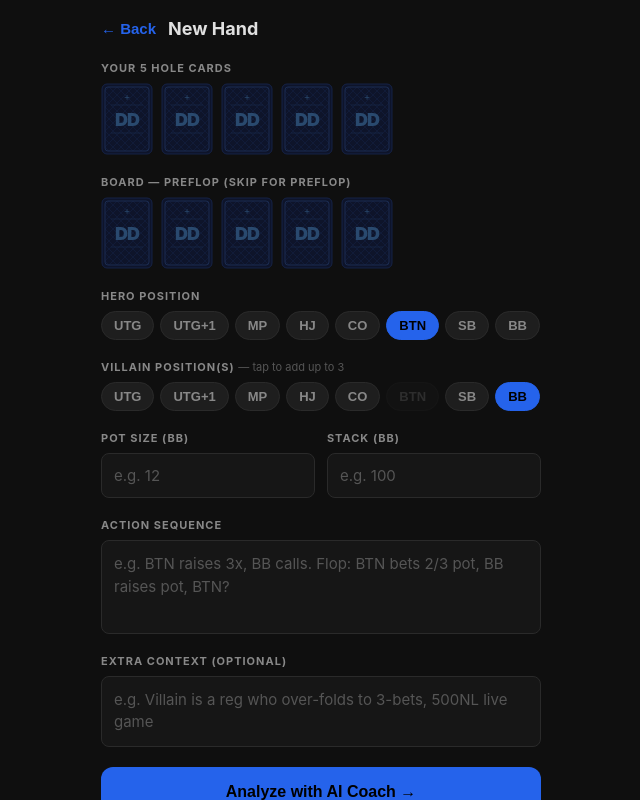
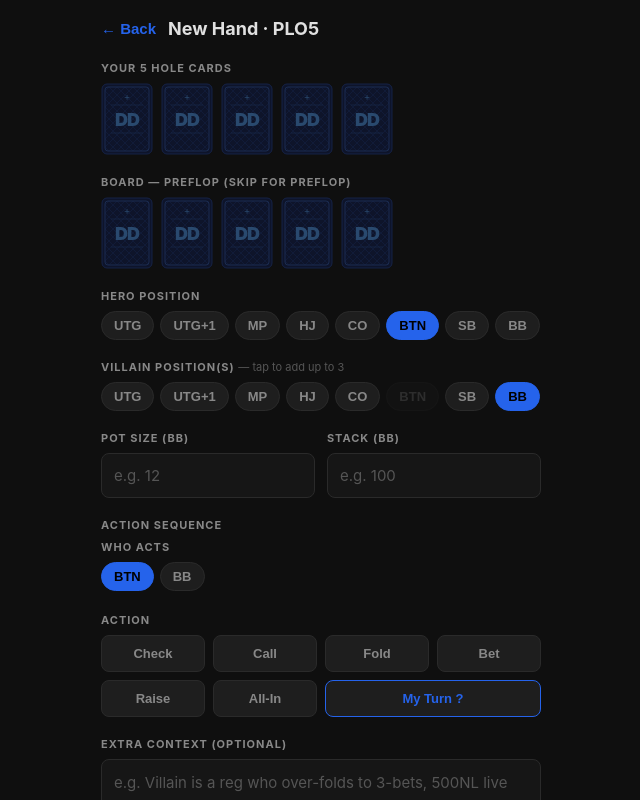
Before and after one commit to bogatinovskamarija-glitch/plo5-coach, a React (Vite) app: page / in a window 1280 px wide. Both pictures are taken after a click on the button "Analyze a Hand →". Shown: the top 800 px of the page, without its empty margins (319-959 px from the left). Built offline with nearby package versions, Linux system fonts and the light colour scheme.

Commit message:
Add PLO4 mode, rename to DD Poker, replace action textarea with button builder

```diff
--- a/index.html
+++ b/index.html
@@ -5,9 +5,9 @@
     <meta name="viewport" content="width=device-width, initial-scale=1.0, viewport-fit=cover" />
     <meta name="apple-mobile-web-app-capable" content="yes" />
     <meta name="apple-mobile-web-app-status-bar-style" content="black-translucent" />
-    <meta name="apple-mobile-web-app-title" content="PLO5 Coach" />
+    <meta name="apple-mobile-web-app-title" content="DD Poker" />
     <meta name="theme-color" content="#0f0f0f" />
-    <title>PLO5 Coach</title>
+    <title>DD Poker</title>
   </head>
   <body>
     <div id="root"></div>
--- a/src/App.css
+++ b/src/App.css
@@ -200,6 +200,63 @@ body {
 .btn-street:hover { background: var(--gold); color: #000; }
 .action-row { display: flex; flex-direction: column; gap: 12px; margin-top: 12px; }
 
+/* Game mode selector */
+.mode-selector { display: flex; gap: 10px; }
+.mode-btn {
+  flex: 1; background: var(--surface); border: 1px solid var(--border);
+  border-radius: 12px; padding: 14px 12px; cursor: pointer;
+  display: flex; flex-direction: column; align-items: center; gap: 4px;
+  transition: all 0.15s;
+}
+.mode-btn-active { border-color: var(--gold); background: rgba(37,99,235,0.1); }
+.mode-btn-label { font-size: 16px; font-weight: 800; color: var(--text); }
+.mode-btn-sub { font-size: 11px; color: var(--dim); }
+.mode-btn-active .mode-btn-label { color: var(--gold); }
+
+/* Action builder */
+.action-builder { display: flex; flex-direction: column; gap: 12px; }
+.action-sequence {
+  display: flex; flex-wrap: wrap; gap: 6px;
+  padding: 10px; background: var(--surface2); border-radius: 8px;
+  border: 1px solid var(--border);
+}
+.action-chip {
+  display: flex; align-items: center; gap: 6px;
+  background: var(--surface); border: 1px solid var(--border);
+  border-radius: 20px; padding: 4px 10px; font-size: 13px; color: var(--muted);
+}
+.action-chip-decide { border-color: var(--gold); color: var(--gold); }
+.action-chip-remove {
+  background: none; border: none; color: var(--dim);
+  font-size: 14px; cursor: pointer; padding: 0; line-height: 1;
+}
+.action-btns-grid {
+  display: grid; grid-template-columns: repeat(4, 1fr); gap: 8px;
+}
+.action-btn {
+  background: var(--surface2); border: 1px solid var(--border);
+  border-radius: 8px; padding: 10px 6px; font-size: 13px; font-weight: 700;
+  color: var(--muted); cursor: pointer; transition: all 0.15s; text-align: center;
+}
+.action-btn:hover { border-color: var(--gold); color: var(--text); }
+.action-btn-decide { border-color: var(--gold); color: var(--gold); grid-column: span 2; }
+.action-btn-decide:hover { background: rgba(37,99,235,0.15); }
+.size-confirm-row {
+  display: flex; align-items: center; gap: 8px;
+}
+.action-confirm-btn {
+  background: var(--gold); border: none; border-radius: 8px;
+  padding: 12px 16px; font-size: 13px; font-weight: 700; color: #000; cursor: pointer; white-space: nowrap;
+}
+.action-cancel-btn {
+  background: none; border: 1px solid var(--border); border-radius: 8px;
+  padding: 12px; font-size: 13px; color: var(--dim); cursor: pointer;
+}
+.action-clear-btn {
+  background: none; border: none; color: var(--dim); font-size: 12px;
+  cursor: pointer; text-decoration: underline; padding: 0; text-align: left;
+}
+
 /* Home secondary */
 .home-secondary-row { display: flex; gap: 12px; }
 .home-secondary-btn {
--- a/src/App.jsx
+++ b/src/App.jsx
@@ -12,6 +12,7 @@ export default function App() {
   const [analysis, setAnalysis] = useState(null)
   const [handData, setHandData] = useState(null)
   const [prefill, setPrefill] = useState(null)
+  const [gameMode, setGameMode] = useState('plo5')
 
   function showCoaching(result, data) {
     saveHand(data, result)
@@ -38,8 +39,8 @@ export default function App() {
 
   return (
     <div className="app">
-      {screen === 'home'     && <Home onStart={() => startNew()} onHistory={() => setScreen('history')} onNotes={() => setScreen('notes')} />}
-      {screen === 'input'    && <HandInput key={prefill?.id || 'new'} onBack={() => setScreen('home')} onResult={showCoaching} prefill={prefill} />}
+      {screen === 'home'     && <Home onStart={() => startNew()} onHistory={() => setScreen('history')} onNotes={() => setScreen('notes')} gameMode={gameMode} setGameMode={setGameMode} />}
+      {screen === 'input'    && <HandInput key={prefill?.id || 'new'} onBack={() => setScreen('home')} onResult={showCoaching} prefill={prefill} gameMode={gameMode} />}
       {screen === 'coaching' && <Coaching analysis={analysis} handData={handData} onNew={() => startNew()} onHome={() => setScreen('home')} onNextStreet={handleNextStreet} />}
       {screen === 'history'  && <History onBack={() => setScreen('home')} onView={viewFromHistory} />}
       {screen === 'notes'    && <Notes onBack={() => setScreen('home')} />}
--- /dev/null
+++ b/src/components/ActionBuilder.jsx
@@ -0,0 +1,125 @@
+import { useState } from 'react'
+
+const ACTION_TYPES = [
+  { key: 'check',  label: 'Check',    needsSize: false },
+  { key: 'call',   label: 'Call',     needsSize: false },
+  { key: 'fold',   label: 'Fold',     needsSize: false },
+  { key: 'bet',    label: 'Bet',      needsSize: true  },
+  { key: 'raise',  label: 'Raise',    needsSize: true  },
+  { key: 'allin',  label: 'All-In',   needsSize: false },
+  { key: 'decide', label: 'My Turn ?', needsSize: false },
+]
+
+export function actionsToString(actions) {
+  return actions.map(a => {
+    if (a.type === 'check')  return `${a.actor} checks`
+    if (a.type === 'call')   return `${a.actor} calls`
+    if (a.type === 'fold')   return `${a.actor} folds`
+    if (a.type === 'allin')  return `${a.actor} all-in`
+    if (a.type === 'bet')    return `${a.actor} bets ${a.size ? a.size + 'BB' : ''}`
+    if (a.type === 'raise')  return `${a.actor} raises ${a.size ? a.size + 'BB' : ''}`
+    if (a.type === 'decide') return `${a.actor} ?`
+    return ''
+  }).filter(Boolean).join(' · ')
+}
+
+export default function ActionBuilder({ value = [], onChange, positions = [] }) {
+  const [actor, setActor] = useState(positions[0] || '')
+  const [pendingType, setPendingType] = useState(null)
+  const [size, setSize] = useState('')
+
+  function addImmediate(type) {
+    onChange([...value, { actor, type }])
+  }
+
+  function startSized(type) {
+    setPendingType(type)
+    setSize('')
+  }
+
+  function confirmSize() {
+    if (!size.trim()) return
+    onChange([...value, { actor, type: pendingType, size: size.trim() }])
+    setPendingType(null)
+    setSize('')
+  }
+
+  function cancelSize() {
+    setPendingType(null)
+    setSize('')
+  }
+
+  function removeAction(i) {
+    onChange(value.filter((_, idx) => idx !== i))
+  }
+
+  const hasDecide = value.some(a => a.type === 'decide')
+
+  return (
+    <div className="action-builder">
+      {/* Built sequence */}
+      {value.length > 0 && (
+        <div className="action-sequence">
+          {value.map((a, i) => (
+            <div key={i} className={`action-chip ${a.type === 'decide' ? 'action-chip-decide' : ''}`}>
+              <span>{actionsToString([a])}</span>
+              <button className="action-chip-remove" onClick={() => removeAction(i)}>×</button>
+            </div>
+          ))}
+        </div>
+      )}
+
+      {!hasDecide && (
+        <>
+          {/* Actor picker */}
+          <div className="field" style={{ marginBottom: 10 }}>
+            <label className="field-label">Who acts</label>
+            <div className="pills">
+              {positions.map(p => (
+                <button key={p} className={`pill ${actor === p ? 'active' : ''}`} onClick={() => setActor(p)}>{p}</button>
+              ))}
+            </div>
+          </div>
+
+          {/* Size input (for Bet / Raise) */}
+          {pendingType ? (
+            <div className="size-confirm-row">
+              <span className="field-label" style={{ whiteSpace: 'nowrap' }}>{pendingType === 'bet' ? 'Bet' : 'Raise'} (BB)</span>
+              <input
+                className="input"
+                type="number"
+                placeholder="e.g. 12"
+                value={size}
+                onChange={e => setSize(e.target.value)}
+                onKeyDown={e => e.key === 'Enter' && confirmSize()}
+                autoFocus
+                style={{ flex: 1 }}
+              />
+              <button className="action-confirm-btn" onClick={confirmSize}>Add</button>
+              <button className="action-cancel-btn" onClick={cancelSize}>✕</button>
+            </div>
+          ) : (
+            <div className="field">
+              <label className="field-label">Action</label>
+              <div className="action-btns-grid">
+                {ACTION_TYPES.map(t => (
+                  <button
+                    key={t.key}
+                    className={`action-btn ${t.key === 'decide' ? 'action-btn-decide' : ''}`}
+                    onClick={() => t.needsSize ? startSized(t.key) : addImmediate(t.key)}
+                  >
+                    {t.label}
+                  </button>
+                ))}
+              </div>
+            </div>
+          )}
+        </>
+      )}
+
+      {value.length > 0 && (
+        <button className="action-clear-btn" onClick={() => onChange([])}>Clear actions</button>
+      )}
+    </div>
+  )
+}
--- a/src/screens/HandInput.jsx
+++ b/src/screens/HandInput.jsx
@@ -1,5 +1,6 @@
 import { useState } from 'react'
 import CardPicker from '../components/CardPicker'
+import ActionBuilder, { actionsToString } from '../components/ActionBuilder'
 import { analyzePLO5Hand } from '../claude'
 
 const POSITIONS = ['UTG', 'UTG+1', 'MP', 'HJ', 'CO', 'BTN', 'SB', 'BB']
@@ -12,26 +13,26 @@ function streetLabel(boardCards) {
   return 'River'
 }
 
-export default function HandInput({ onBack, onResult, prefill }) {
-  const [holeCards, setHoleCards] = useState(prefill?.holeCards || Array(5).fill(null))
+export default function HandInput({ onBack, onResult, prefill, gameMode }) {
+  const holeCount = gameMode === 'plo4' ? 4 : 5
+  const [holeCards, setHoleCards] = useState(prefill?.holeCards || Array(holeCount).fill(null))
   const [boardCards, setBoardCards] = useState(prefill?.boardCards || Array(5).fill(null))
   const [position, setPosition] = useState(prefill?.position || 'BTN')
   const [vsPositions, setVsPositions] = useState(prefill?.vsPositions || [prefill?.vsPosition || 'BB'])
   const [potSize, setPotSize] = useState(prefill?.potSize || '')
   const [stackSize, setStackSize] = useState(prefill?.stackSize || '')
-  const [actionHistory, setActionHistory] = useState(prefill?.actionHistory || '')
+  const [actions, setActions] = useState([])
   const [context, setContext] = useState(prefill?.additionalContext || '')
   const [loading, setLoading] = useState(false)
   const [error, setError] = useState(null)
 
   const isContinuation = !!prefill
-
   const usedCards = [...holeCards, ...boardCards].filter(Boolean)
   const filledHole = holeCards.filter(Boolean)
-  const filledBoard = boardCards.filter(Boolean)
+  const allPositions = [position, ...vsPositions.filter(p => p !== position)]
 
   function toggleVillain(pos) {
-    if (pos === position) return // can't be both hero and villain
+    if (pos === position) return
     if (vsPositions.includes(pos)) {
       if (vsPositions.length > 1) setVsPositions(vsPositions.filter(p => p !== pos))
     } else if (vsPositions.length < 3) {
@@ -40,12 +41,20 @@ export default function HandInput({ onBack, onResult, prefill }) {
   }
 
   async function handleAnalyze() {
-    if (filledHole.length < 5) { setError('Add all 5 hole cards first.'); return }
-    if (!potSize || !stackSize || !actionHistory.trim()) { setError('Fill in pot size, stack size, and the action.'); return }
+    if (filledHole.length < holeCount) { setError(`Add all ${holeCount} hole cards first.`); return }
+    if (!potSize || !stackSize) { setError('Fill in pot size and stack size.'); return }
+    if (actions.length === 0) { setError('Add at least one action.'); return }
     setError(null)
     setLoading(true)
     try {
-      const data = { holeCards: filledHole, boardCards: filledBoard, position, vsPositions, potSize, stackSize, actionHistory, additionalContext: context }
+      const actionHistory = actionsToString(actions)
+      const data = {
+        holeCards: filledHole,
+        boardCards: boardCards.filter(Boolean),
+        position, vsPositions, potSize, stackSize,
+        actionHistory, additionalContext: context,
+        gameMode,
+      }
       const result = await analyzePLO5Hand(data)
       onResult(result, data)
     } catch (err) {
@@ -56,11 +65,11 @@ export default function HandInput({ onBack, onResult, prefill }) {
   }
 
   function clearAll() {
-    setHoleCards(Array(5).fill(null))
+    setHoleCards(Array(holeCount).fill(null))
     setBoardCards(Array(5).fill(null))
     setPotSize('')
     setStackSize('')
-    setActionHistory('')
+    setActions([])
     setContext('')
   }
 
@@ -69,15 +78,17 @@ export default function HandInput({ onBack, onResult, prefill }) {
       <div className="screen-header">
         <button className="back-btn" onClick={onBack}>← Back</button>
         <h2 className="screen-title">
-          {isContinuation ? `Continue · ${streetLabel(boardCards)}` : 'New Hand'}
+          {isContinuation
+            ? `Continue · ${streetLabel(boardCards)}`
+            : `New Hand · ${gameMode === 'plo4' ? 'PLO4' : 'PLO5'}`}
         </h2>
       </div>
 
       <div className="form">
         <CardPicker
-          label="Your 5 Hole Cards"
+          label={`Your ${holeCount} Hole Cards`}
           cards={holeCards}
-          maxCards={5}
+          maxCards={holeCount}
           onChange={setHoleCards}
           usedCards={usedCards}
         />
@@ -99,7 +110,9 @@ export default function HandInput({ onBack, onResult, prefill }) {
         </div>
 
         <div className="field">
-          <label className="field-label">Villain Position(s) <span style={{ color: '#555', fontWeight: 400, textTransform: 'none', letterSpacing: 0 }}>— tap to add up to 3</span></label>
+          <label className="field-label">
+            Villain Position(s) <span style={{ color: '#555', fontWeight: 400, textTransform: 'none', letterSpacing: 0 }}>— tap to add up to 3</span>
+          </label>
           <div className="pills">
             {POSITIONS.map(p => (
               <button
@@ -125,12 +138,22 @@ export default function HandInput({ onBack, onResult, prefill }) {
 
         <div className="field">
           <label className="field-label">Action Sequence</label>
-          <textarea className="input textarea" rows={3} placeholder="e.g. BTN raises 3x, BB calls. Flop: BTN bets 2/3 pot, BB raises pot, BTN?" value={actionHistory} onChange={e => setActionHistory(e.target.value)} />
+          <ActionBuilder
+            value={actions}
+            onChange={setActions}
+            positions={allPositions}
+          />
         </div>
 
         <div className="field">
           <label className="field-label">Extra Context (optional)</label>
-          <textarea className="input textarea" rows={2} placeholder="e.g. Villain is a reg who over-folds to 3-bets, 500NL live game" value={context} onChange={e => setContext(e.target.value)} />
+          <textarea
+            className="input textarea"
+            rows={2}
+            placeholder="e.g. Villain is a reg who over-folds to 3-bets, 500NL live game"
+            value={context}
+            onChange={e => setContext(e.target.value)}
+          />
         </div>
 
         {error && <p className="error">{error}</p>}
```
Also changed, not shown: src/claude.js (+35 -12 lines), src/screens/Home.jsx (+23 -5 lines).
